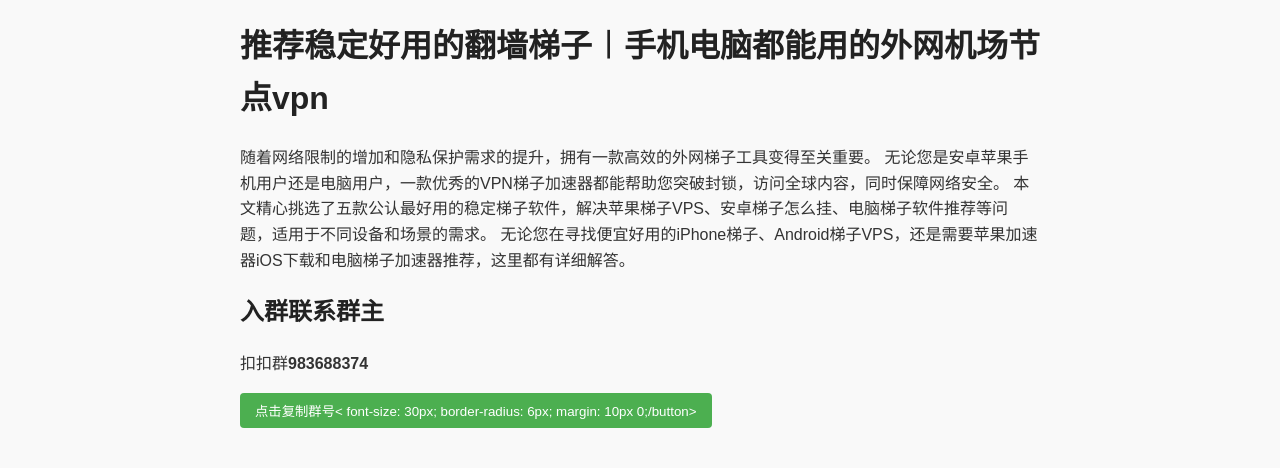
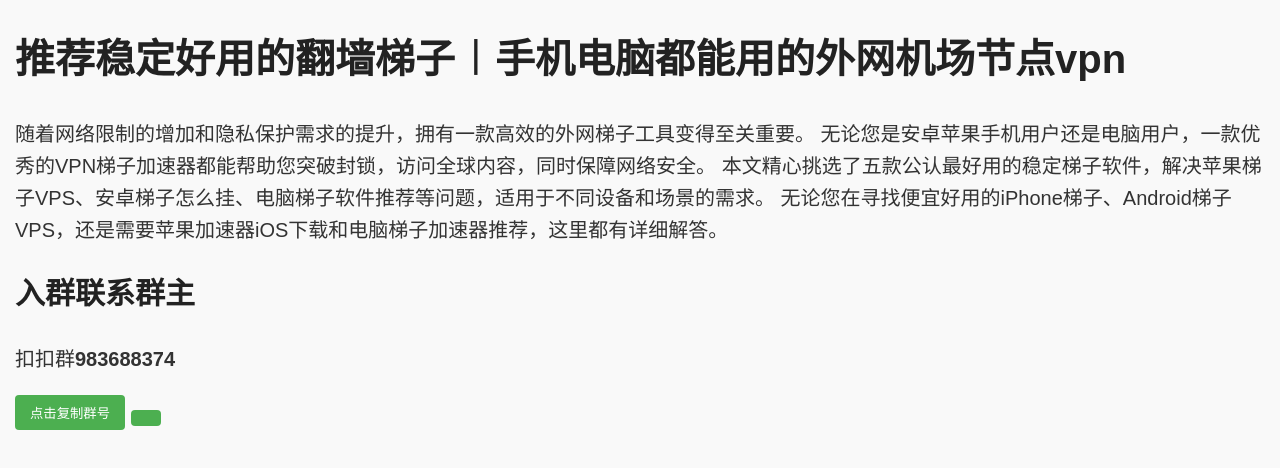
Before and after one commit to yq189/github.io, a plain HTML site: page index.html in a window 1280 px wide. Drawn offline with Linux system fonts and the light colour scheme.

Commit message:
Update index.html

```diff
--- a/index.html
+++ b/index.html
@@ -4,11 +4,12 @@
 body {
   font-family: Arial, sans-serif;
   line-height: 1.6;
-  max-width: 800px;
+  max-width: 100%;
   margin: 20px auto;
   padding: 0 15px;
   background-color: #f9f9f9;
   color: #333;
+  font-size: 20px;
 }
 
 h1, h2 {
@@ -45,10 +46,8 @@ img {
 
   <h2>入群联系群主</h2>
   <p>扣扣群<strong id="qq-group">983688374</strong></p>
-  <button onclick="copyQQ()">点击复制群号<
-    font-size: 30px;
-    border-radius: 6px;
-    margin: 10px 0;/button>
+  <button onclick="copyQQ()">点击复制群号</button>
+  <button font-size: 30px;border-radius: 6px;margin: 10px 0;/button>
 <script>
 function copyQQ(){
   const id = document.getElementById('qq-group').innerText.trim();
```
